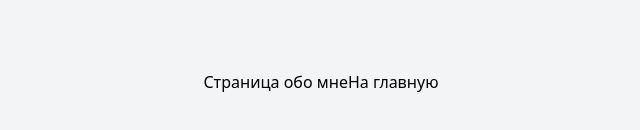
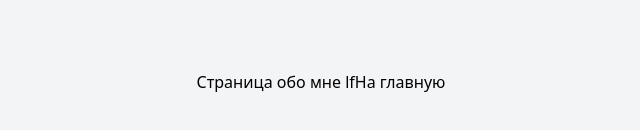
Before and after one commit to yakashmanaft/unidrum, a Nuxt app: page /about in a window 1280 px wide. Shown: the part 318-448 px from the top of the page, without its empty margins (319-959 px from the left). Built offline with nearby package versions, Linux system fonts and the light colour scheme.

Commit message:
тест гит клона

```diff
--- a/pages/about.vue
+++ b/pages/about.vue
@@ -1,7 +1,7 @@
 <template>
   <div class="relative flex items-top justify-center min-h-screen bg-gray-100 sm:items-center sm:pt-0">
     <link href="https://cdn.jsdelivr.net/npm/tailwindcss@2.1.2/dist/tailwind.min.css" rel="stylesheet">
-    <h1>Страница обо мне</h1><br>
+    <h1>Страница обо мне lf</h1><br>
     <NuxtLink to="/">На главную</NuxtLink>
   </div>
 </template>
```
